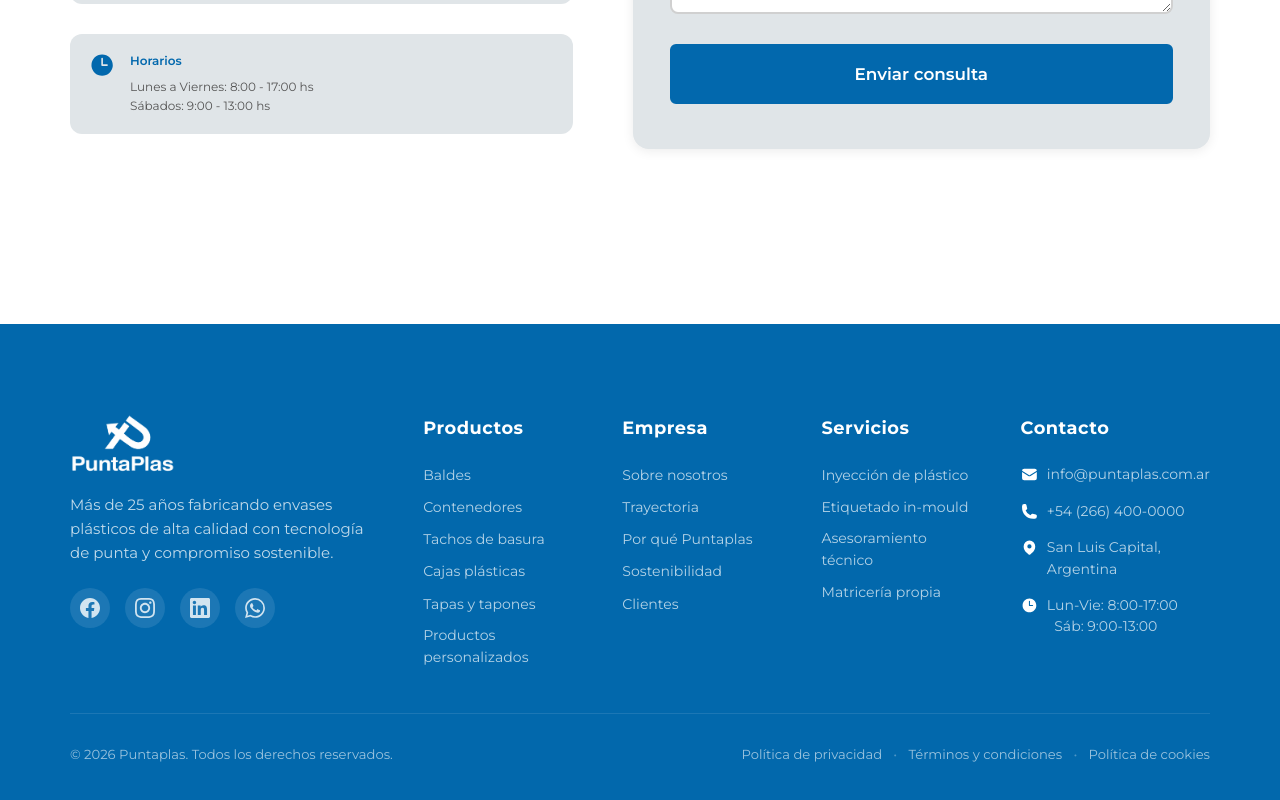
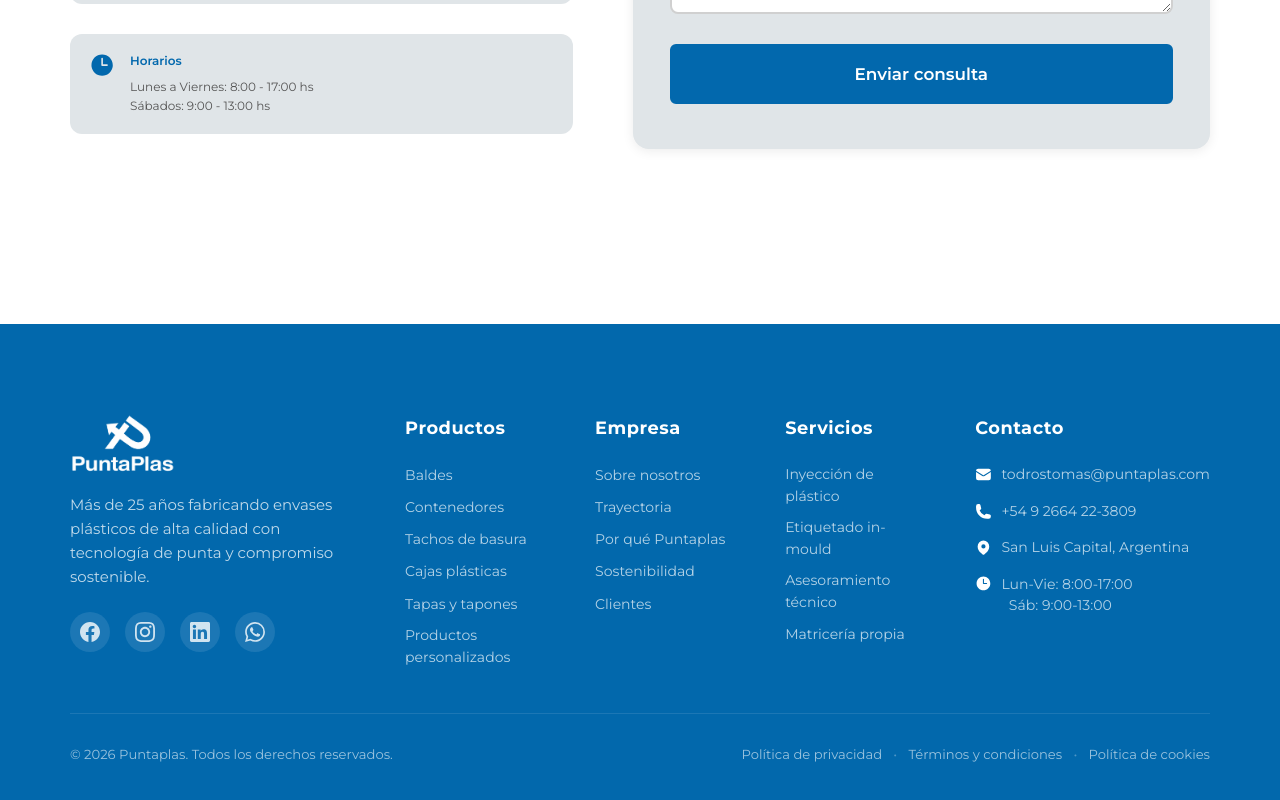
Before and after one commit to GustavoPenaBeltrami/puntaplas, a Next.js app: page / in a window 1280 px wide. Shown: the part 6792-7592 px from the top of the page. Built offline with nearby package versions, Linux system fonts and the light colour scheme.

Commit message:
Update contact information in Footer component

```diff
--- a/components/sections/Footer/Footer.tsx
+++ b/components/sections/Footer/Footer.tsx
@@ -98,11 +98,11 @@ export default function Footer() {
             <ul className={styles.contactList}>
               <li className={styles.contactItem}>
                 <span className={styles.contactIcon}><HiEnvelope /></span>
-                <a href="mailto:info@puntaplas.com.ar" className={styles.contactLink}>info@puntaplas.com.ar</a>
+                <a href="mailto:todrostomas@puntaplas.com" className={styles.contactLink}>todrostomas@puntaplas.com</a>
               </li>
               <li className={styles.contactItem}>
                 <span className={styles.contactIcon}><HiPhone /></span>
-                <a href="tel:+542664000000" className={styles.contactLink}>+54 (266) 400-0000</a>
+                <a href="https://wa.me/5492664223809" className={styles.contactLink}>+54 9 2664 22-3809</a>
               </li>
               <li className={styles.contactItem}>
                 <span className={styles.contactIcon}><HiMapPin /></span>
```
